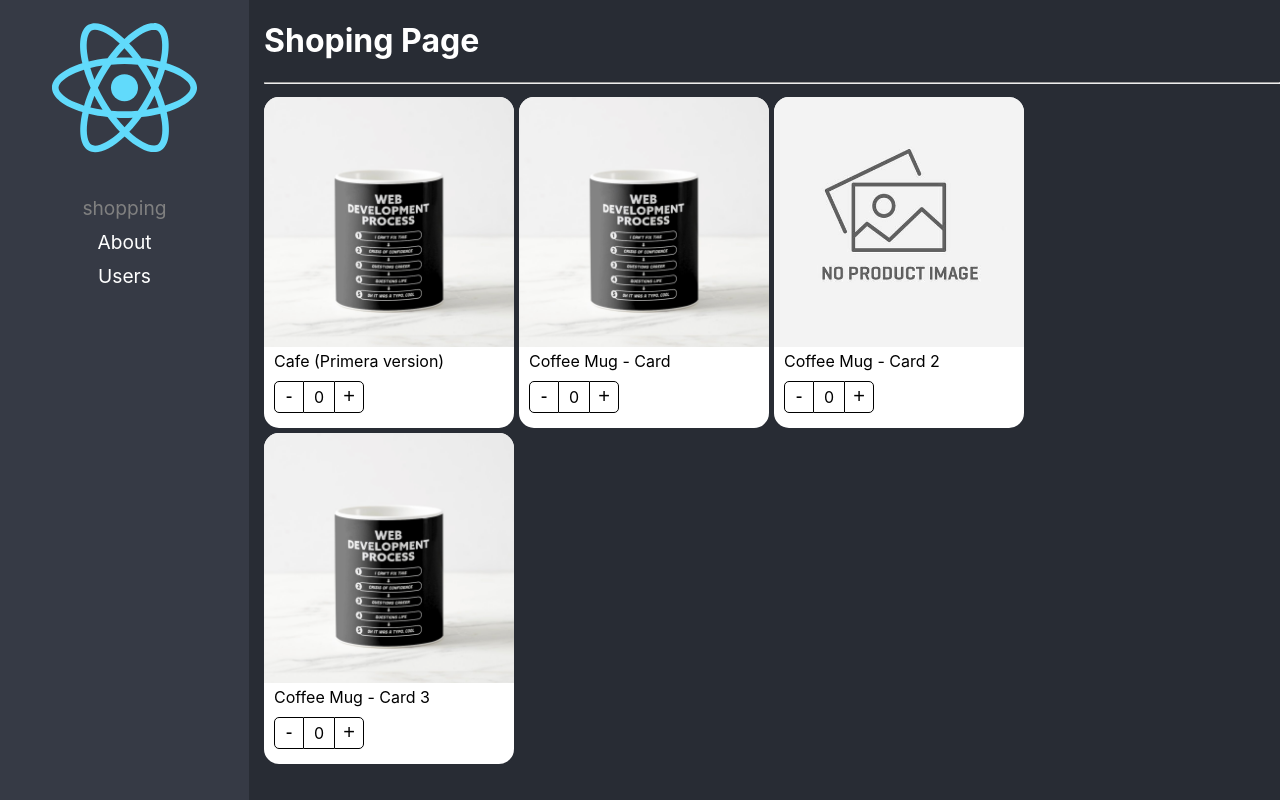
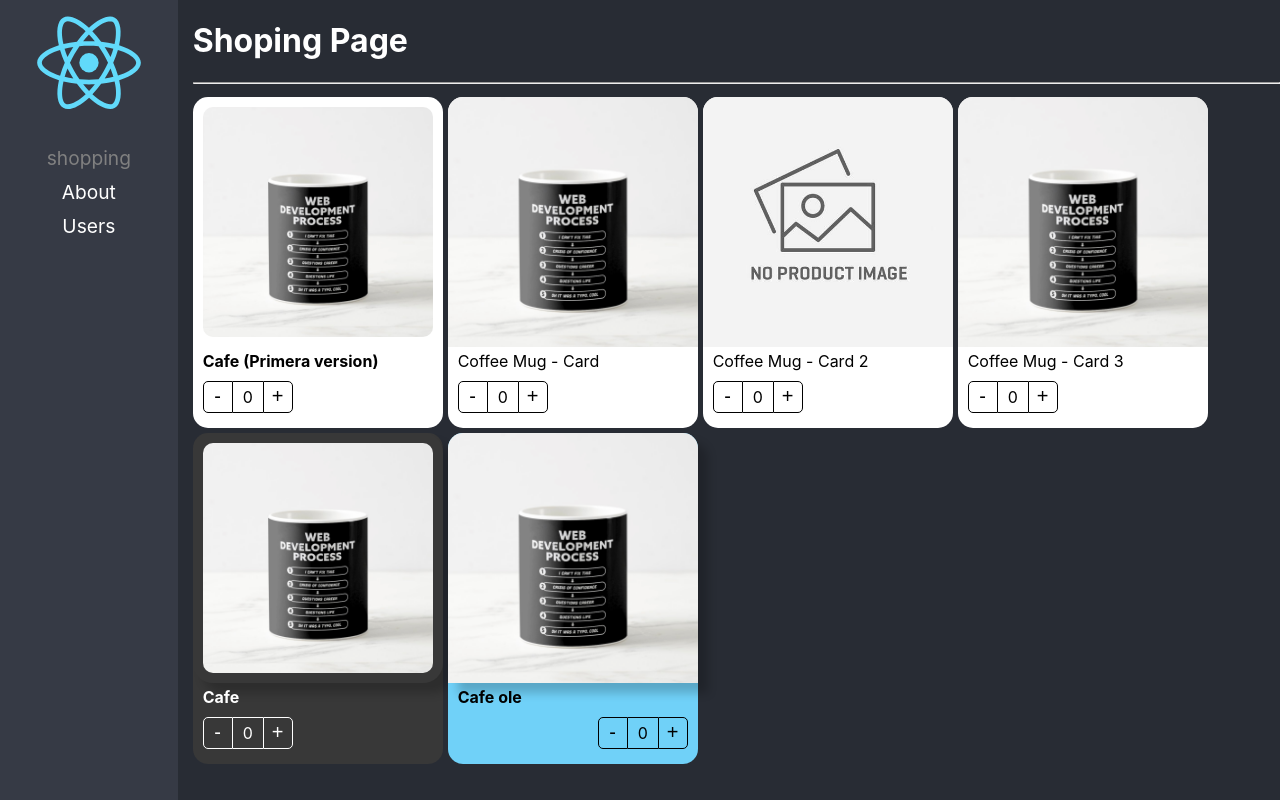
Before and after one commit to georgeMorales/react-adv, a React (Create React App) app: page /shopping in a window 1280 px wide. Built offline with nearby package versions, Linux system fonts and the light colour scheme.

Commit message:
Component Extend Styles listo

```diff
--- a/package.json
+++ b/package.json
@@ -3,8 +3,8 @@
   "version": "0.1.0",
   "private": true,
   "dependencies": {
-    "@testing-library/jest-dom": "^5.14.1",
-    "@testing-library/react": "^12.0.0",
+    "@testing-library/jest-dom": "testing-library/jest-dom",
+    "@testing-library/react": "^12.1.2",
     "@testing-library/user-event": "^13.2.1",
     "@types/jest": "^27.0.1",
     "@types/node": "^16.7.13",
--- a/src/02-component-patterns/components/ProductButtons.tsx
+++ b/src/02-component-patterns/components/ProductButtons.tsx
@@ -2,12 +2,20 @@
 import { ProductContext } from "./ProductCard"
 import styles from '../styles/styles.module.css'
 
-export const ProductButtons = () => {
+export interface Props {
+    className?: string,
+    style?: React.CSSProperties
+}
+
+export const ProductButtons = ({className, style}: Props) => {
 
     const {counter, increaseBy} = useContext(ProductContext)
 
     return (
-        <div className={styles.buttonsContainer}>
+        <div
+            className={`${styles.buttonsContainer} ${className}`}
+            style={style}
+        >
             <button onClick={() => increaseBy(-1)} className={styles.buttonMinus}> - </button>
 
             <div className={styles.countLabel}> {counter} </div>
--- a/src/02-component-patterns/components/ProductCard.tsx
+++ b/src/02-component-patterns/components/ProductCard.tsx
@@ -1,15 +1,21 @@
-import { createContext } from 'react';
+import { createContext} from 'react';
 import styles from '../styles/styles.module.css'
 import { useProduct } from '../hooks/useProduct';
-import { ProductContextProps, ProductCardProps } from '../interfaces/interfaces';
+import { ProductContextProps, Product } from '../interfaces/interfaces';
 
 
+export interface Props {
+    product: Product,
+    children: React.ReactElement | React.ReactElement[],
+    className?: string,
+    style?: React.CSSProperties
+}
 
 export const ProductContext = createContext({} as ProductContextProps)
 const { Provider } = ProductContext
 
 
-export const ProductCard = ({product, children}: ProductCardProps) => {
+export const ProductCard = ({product, children, className, style}: Props) => {
 
     const {counter, increaseBy} = useProduct()
     return (
@@ -19,7 +25,10 @@
             increaseBy,
             product
         }}>
-            <div className={styles.productCard}>
+            <div
+                className={`${styles.productCard} ${className}`}
+                style={style}
+            >
 
                 {children}
 
--- a/src/02-component-patterns/components/ProductImage.tsx
+++ b/src/02-component-patterns/components/ProductImage.tsx
@@ -3,7 +3,13 @@
 import noImage from '../assets/no-image.jpg'
 import styles from '../styles/styles.module.css'
 
-export const ProductImage = ({img = ''}) => { //si se inicializa img = '' hace que la img sea opcional no hace falta {img = ''}: {img: string}
+export interface Props {
+    img?: string,
+    className?: string,
+    style?: React.CSSProperties
+}
+
+export const ProductImage = ({img, className, style}: Props) => { //si se inicializa img = '' hace que la img sea opcional no hace falta {img = ''}: {img: string}
 
     const {product} = useContext(ProductContext)
     let imgToShow: string
@@ -18,6 +24,10 @@
         imgToShow = noImage
     }
     return (
-        <img className={styles.productImg} src={imgToShow} alt="Product" />
+        <img
+            className={`${styles.productImg} ${className}`}
+            src={imgToShow} alt="Product"
+            style={style}
+        />
     )
 }
--- a/src/02-component-patterns/components/ProductTitle.tsx
+++ b/src/02-component-patterns/components/ProductTitle.tsx
@@ -2,12 +2,22 @@
 import { ProductContext } from "./ProductCard"
 import styles from '../styles/styles.module.css'
 
+export interface Props {
+    title?: string,
+    className?: string,
+    style?: React.CSSProperties
+}
 
-export const ProductTitle = ({title}: {title?: string}) => { //si se inicializa img = '' hace que la img sea opcional no hace falta {img = ''}: {img: string}
+export const ProductTitle = ({title, className, style}: Props) => { //si se inicializa img = '' hace que la img sea opcional no hace falta {img = ''}: {img: string}
 
     const {product} = useContext(ProductContext)
 
     return (
-        <span className={styles.productDescription}>{title ? title : product.title}</span>
+        <span
+            className={`${styles.productDescription} ${className}`}
+            style={style}
+        >
+            {title ? title : product.title}
+        </span>
     )
 }
--- a/src/02-component-patterns/pages/ShoppingPage.tsx
+++ b/src/02-component-patterns/pages/ShoppingPage.tsx
@@ -3,6 +3,8 @@
 // import { ProductImage } from '../components/ProductImage';
 // import { ProductTitle } from '../components/ProductTitle';
 import {ProductButtons, ProductCard, ProductImage, ProductTitle} from '../components'
+import '../styles/custom-styles.css'
+
 
 const product = {
     id: '1',
@@ -39,9 +41,11 @@
                 flexWrap: 'wrap'
             }}>
                 {/**Primera Version */}
-                <ProductCard product={product}>
-                    <ProductCard.Image />
-                    <ProductCard.Title title="Cafe (Primera version)" />
+                <ProductCard
+                    product={product}
+                >
+                    <ProductCard.Image className="custom-img" />
+                    <ProductCard.Title title="Cafe (Primera version)" className="text-bold" />
                     <ProductCard.Buttons  />
                 </ProductCard>
 
@@ -57,13 +61,28 @@
                     ))
                 }
 
-                {/*
-                <ProductCard product={product}>
-                    <ProductImage />
-                    <ProductTitle title="Cafe" />
-                    <ProductButtons  />
+
+                <ProductCard
+                    product={product}
+                    className='bg-dark'
+                >
+                    <ProductImage className="custom-img" style={{boxShadow: '10px 10px 10px rgba(0,0,0,0.2)'}} />
+                    <ProductTitle title="Cafe" className="text-white text-bold" />
+                    <ProductButtons className="custom-buttons"  />
                 </ProductCard>
-                */}
+
+                <ProductCard
+                    product={product}
+                    style={{backgroundColor: "#70D1F8"}}
+                >
+                    <ProductImage style={{boxShadow: '10px 10px 10px rgba(0,0,0,0.2)'}} />
+                    <ProductTitle title="Cafe ole" style={{fontSize: '22', fontWeight: 'bold'}} />
+                    <ProductButtons style={{
+                        display: 'flex',
+                        justifyContent: 'end'
+                    }} />
+                </ProductCard>
+
 
             </div>
 
--- /dev/null
+++ b/src/02-component-patterns/styles/custom-styles.css
@@ -0,0 +1,23 @@
+.bg-dark {
+    background-color: rgb(56, 56, 56);
+}
+
+.text-white {
+    color: white
+}
+
+.text-bold {
+    font-weight: bold;
+}
+
+.custom-img {
+    border-radius: 20px;
+    padding: 10px;
+    width: calc(100% - 20px)
+}
+
+.custom-buttons button,
+.custom-buttons div {
+    color: white;
+    border-color: white;
+}
```
Also changed, not shown: src/02-component-patterns/interfaces/interfaces.ts (+8 -8 lines), 2 other files (tests, documents, lock files or other folders).
